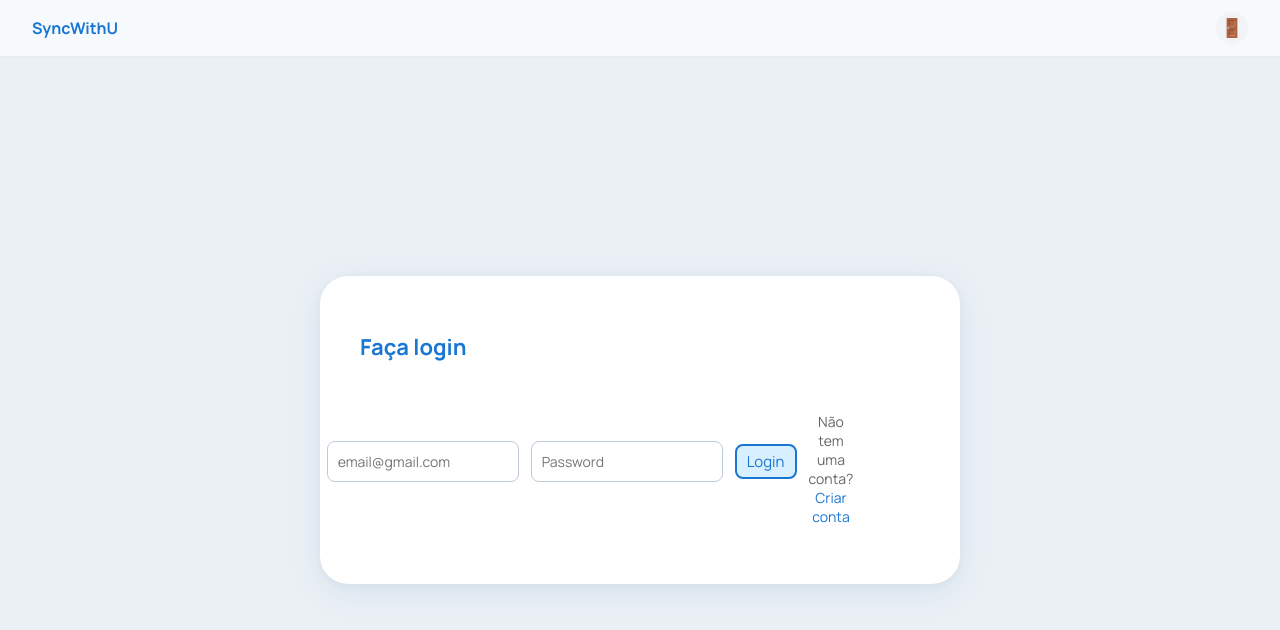
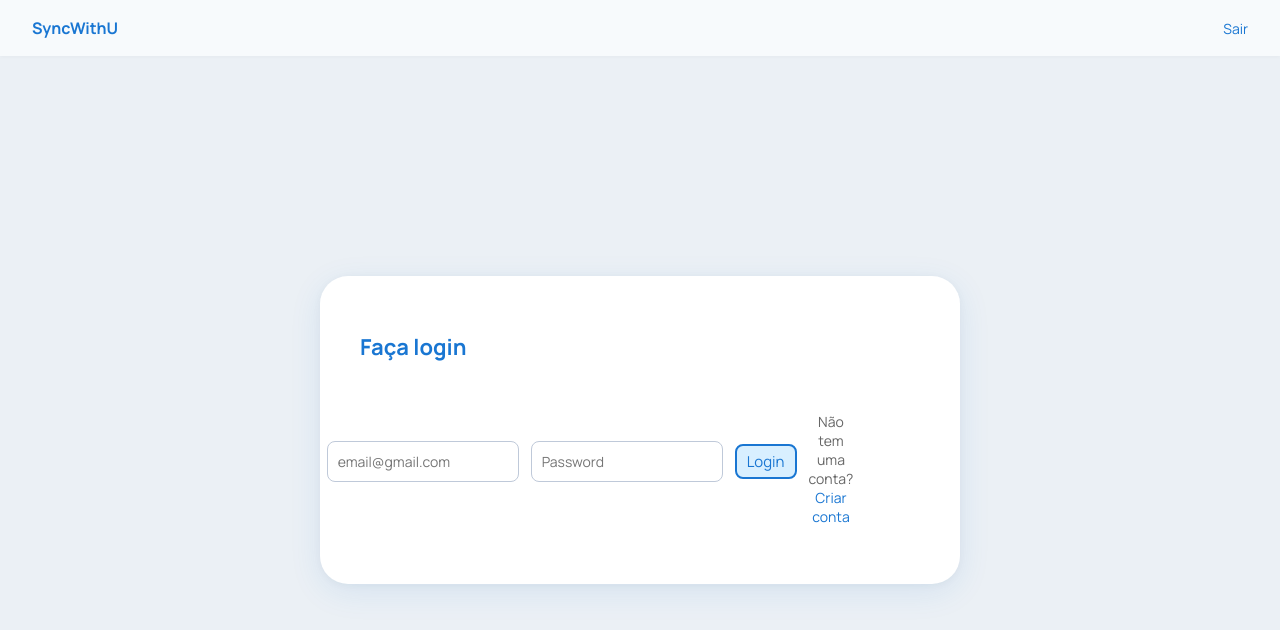
Before and after one commit to so-tha/SyncWithU, a React (Vite) app: page / in a window 1280 px wide. Shown: the top 630 px of the page. Built offline with nearby package versions, Linux system fonts and the light colour scheme.

Commit message:
header mais intuitiva

```diff
--- a/src/App.css
+++ b/src/App.css
@@ -82,6 +82,22 @@ body {
   justify-content: center;
 }
 
+.edit-text {
+  font-size: 14px;
+  font-weight: 500;
+  color: #1976d2;
+  text-decoration: none;
+  cursor: pointer;
+}
+
+.logout-text {
+  font-size: 14px;
+  font-weight: 500;
+  color: #1976d2;
+  text-decoration: none;
+  cursor: pointer;
+}
+
 .header-profile {
   width: 32px;
   height: 32px;
@@ -164,7 +180,6 @@ nav {
   max-width: 420px;
   margin-left: 20px;
 }
-
 .main-card {
   margin-top: 100px;
   margin-bottom: 40px;
@@ -202,9 +217,8 @@ nav {
 }
 
 .edit-textarea {
-  margin-left: 15px;
-  min-height: 370px;
-  max-width: 400px;
+  min-height: 200px;
+  max-width: 420px;
   resize: none;
   overflow: hidden;
 }
--- a/src/components/header.jsx
+++ b/src/components/header.jsx
@@ -1,6 +1,6 @@
 import React from 'react';
 
-function Header({ showNav = true, isEditing = false, setIsEditing = null, onLogout = null }) {
+function Header({  isEditing = false, setIsEditing = null, onLogout = null }) {
   const handleLogout = () => {
     localStorage.removeItem('token');
     localStorage.removeItem('usuario');
@@ -13,12 +13,6 @@ function Header({ showNav = true, isEditing = false, setIsEditing = null, onLogo
         <span className="logo">SyncWithU</span>
       </div>
 
-      {showNav && (
-        <nav className="header-nav">
-          <a href="/profile">Perfil</a>
-          <a href="/edit">Editar</a>
-        </nav>
-      )}
 
       <div className="header-right">
         {isEditing && setIsEditing && (
@@ -31,20 +25,20 @@ function Header({ showNav = true, isEditing = false, setIsEditing = null, onLogo
         )}
 
         {!isEditing && setIsEditing && (
-          <button
-            className="menu-btn"
+          <a
+            className="edit-text"
             onClick={() => setIsEditing(true)}
           >
-            ✏️
-          </button>
+            Editar Perfil
+          </a>
         )}
 
-        <button
-          className="menu-btn"
+        <a
+          className="logout-text"
           onClick={onLogout || handleLogout}
         >
-          🚪
-        </button>
+         Sair
+        </a>
       </div>
     </header>
   );
```
